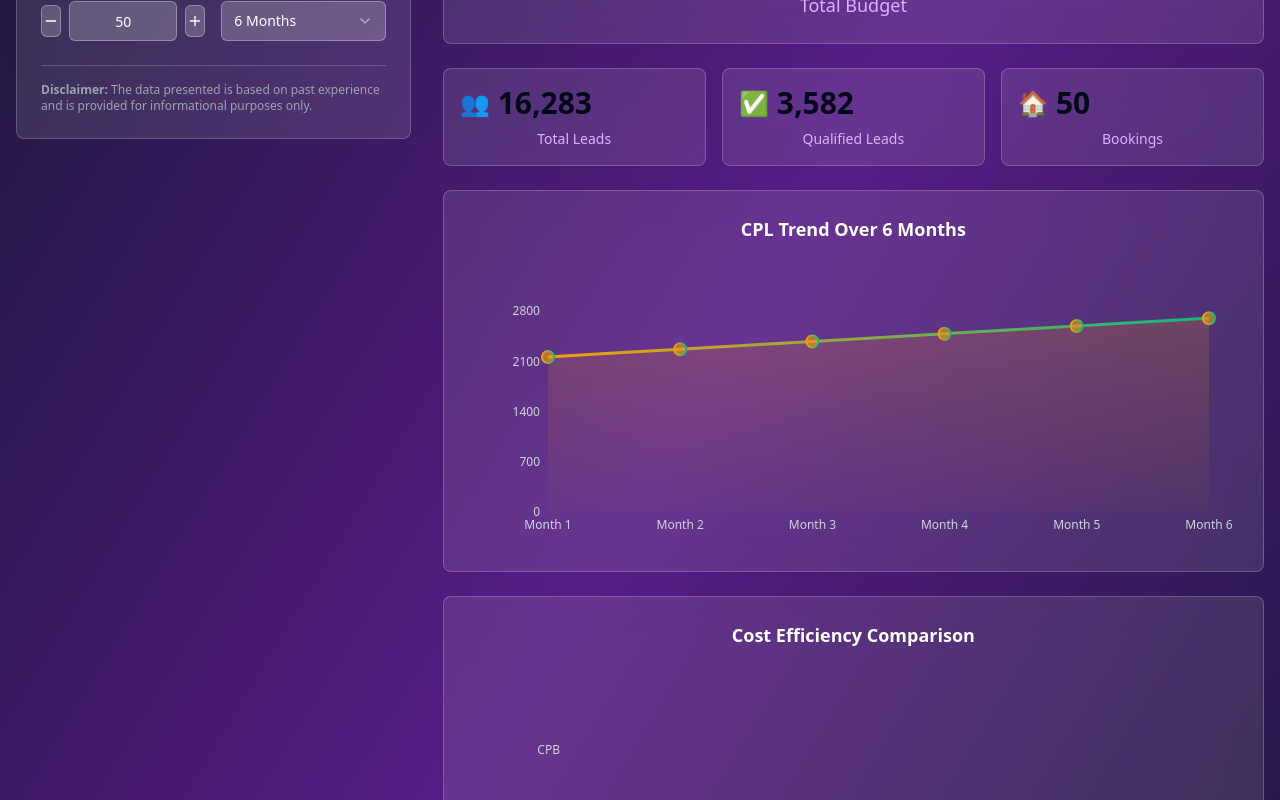
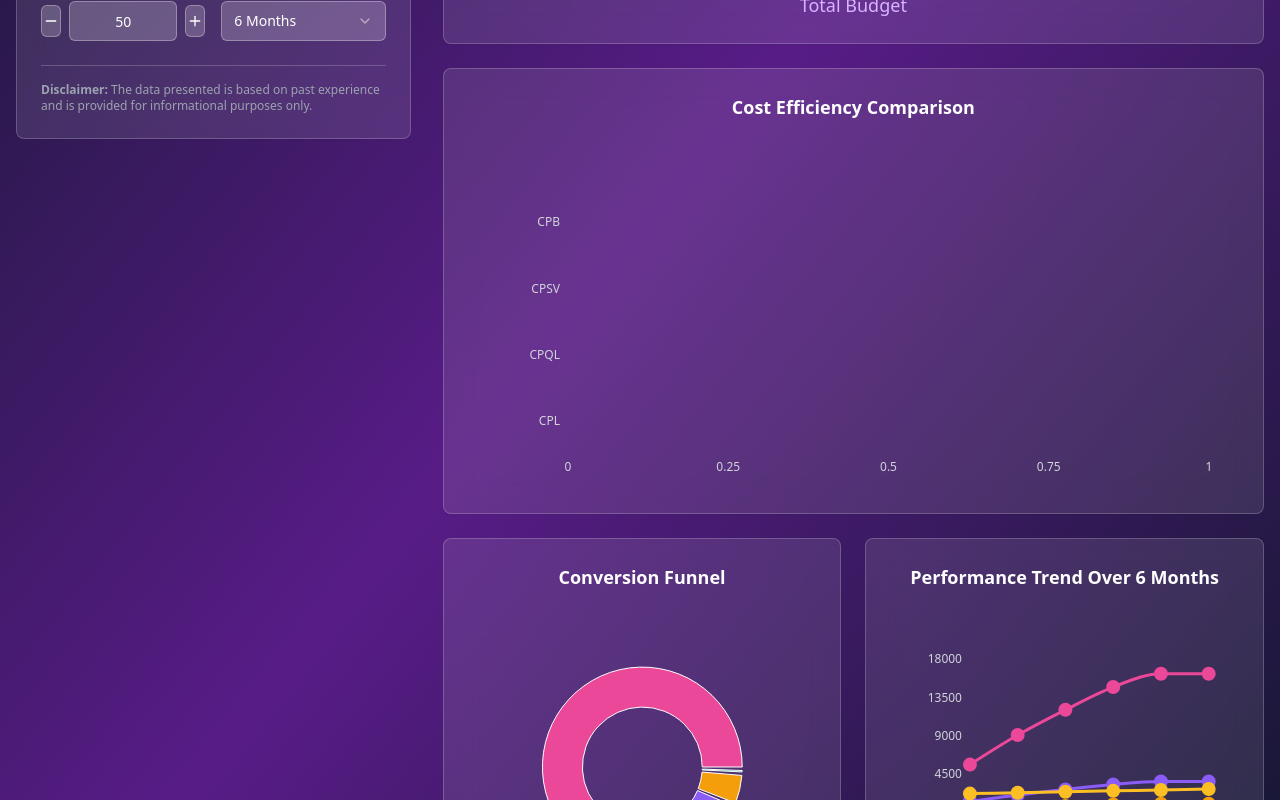
Before and after one commit to Rootcoderafk/realatte-visualizer-chart, a React (Vite) app: page / in a window 1280 px wide. Shown: the part 560-1360 px from the top of the page. Built offline with nearby package versions, Linux system fonts and the light colour scheme.

Commit message:
Refactor: Restore previous design, add CPL
Restore the previous design and add CPL to the performance trend chart.
Modify the cost efficiency comparison chart.

```diff
--- a/src/components/EnhancedCharts.tsx
+++ b/src/components/EnhancedCharts.tsx
@@ -1,8 +1,7 @@
 
-import React, { useState, useEffect } from 'react';
+import React from 'react';
 import { Card, CardContent, CardHeader } from '@/components/ui/card';
-import { PieChart, Pie, Cell, ResponsiveContainer, Tooltip, BarChart, Bar, XAxis, YAxis, LineChart, Line, Legend, Area, AreaChart } from 'recharts';
-import { Users } from 'lucide-react';
+import { PieChart, Pie, Cell, ResponsiveContainer, Tooltip, BarChart, Bar, XAxis, YAxis, LineChart, Line, Legend } from 'recharts';
 
 interface Metrics {
   leads: number;
@@ -24,53 +23,6 @@ interface EnhancedChartsProps {
 
 const COLORS = ['#ec4899', '#8b5cf6', '#f59e0b', '#10b981'];
 
-// Animated Counter Component
-const AnimatedCounter: React.FC<{ value: number; duration?: number; icon?: string }> = ({
-  value,
-  duration = 1500,
-  icon
-}) => {
-  const [count, setCount] = useState(0);
-
-  useEffect(() => {
-    let start = 0;
-    const end = value;
-    const increment = end / (duration / 16);
-
-    const timer = setInterval(() => {
-      start += increment;
-      if (start >= end) {
-        setCount(end);
-        clearInterval(timer);
-      } else {
-        setCount(Math.floor(start));
-      }
-    }, 16);
-
-    return () => clearInterval(timer);
-  }, [value, duration]);
-
-  const getIcon = () => {
-    switch(icon) {
-      case 'leads':
-        return '👥';
-      case 'qualified':
-        return '✅';
-      case 'bookings':
-        return '🏠';
-      default:
-        return '';
-    }
-  };
-
-  return (
-    <div className="flex items-center gap-2">
-      <span className="text-2xl">{getIcon()}</span>
-      <span className="text-3xl font-bold">{count.toLocaleString()}</span>
-    </div>
-  );
-};
-
 const EnhancedCharts: React.FC<EnhancedChartsProps> = ({ metrics, chartData, duration }) => {
   // Data for donut chart showing conversion funnel
   const conversionData = [
@@ -88,8 +40,8 @@ const EnhancedCharts: React.FC<EnhancedChartsProps> = ({ metrics, chartData, dur
     { name: 'CPB', value: metrics.cpb / 1000, color: '#E6E6FA', fullValue: metrics.cpb }
   ];
 
-  // Data for CPL trend line with gradient
-  const cplTrendData = chartData.map((item, index) => ({
+  // Enhanced chart data with CPL trend
+  const enhancedChartData = chartData.map((item, index) => ({
     ...item,
     cpl: metrics.cpl * (1 + (index * 0.05)) // Sample CPL variation over time
   }));
@@ -128,91 +80,8 @@ const EnhancedCharts: React.FC<EnhancedChartsProps> = ({ metrics, chartData, dur
     return null;
   };
 
-  // Custom tooltip for CPL trend line
-  const CustomCPLTooltip = ({ active, payload, label }: any) => {
-    if (active && payload && payload.length) {
-      return (
-        <div className="bg-white/10 backdrop-blur-lg border border-white/20 rounded-lg p-3 text-white">
-          <p className="font-semibold">{label}</p>
-          <p className="text-lg text-yellow-400">CPL: ₹{payload[0].value.toLocaleString()}</p>
-        </div>
-      );
-    }
-    return null;
-  };
-
   return (
     <div className="space-y-6">
-      {/* Animated Counter Tiles */}
-      <div className="grid grid-cols-3 gap-4 mb-6">
-        <Card className="bg-white/10 backdrop-blur-lg border-white/20 text-center">
-          <CardContent className="p-4">
-            <AnimatedCounter value={metrics.leads} icon="leads" />
-            <div className="text-sm text-purple-300 mt-2">Total Leads</div>
-          </CardContent>
-        </Card>
-
-        <Card className="bg-white/10 backdrop-blur-lg border-white/20 text-center">
-          <CardContent className="p-4">
-            <AnimatedCounter value={metrics.qualifiedLeads} icon="qualified" />
-            <div className="text-sm text-purple-300 mt-2">Qualified Leads</div>
-          </CardContent>
-        </Card>
-
-        <Card className="bg-white/10 backdrop-blur-lg border-white/20 text-center">
-          <CardContent className="p-4">
-            <AnimatedCounter value={metrics.bookings} icon="bookings" />
-            <div className="text-sm text-purple-300 mt-2">Bookings</div>
-          </CardContent>
-        </Card>
-      </div>
-
-      {/* CPL Trend Line Chart */}
-      <Card className="bg-white/10 backdrop-blur-lg border-white/20">
-        <CardHeader>
-          <h3 className="text-lg font-bold text-white text-center">CPL Trend Over {duration}</h3>
-        </CardHeader>
-        <CardContent className="p-6">
-          <div className="h-64">
-            <ResponsiveContainer width="100%" height="100%">
-              <AreaChart data={cplTrendData} margin={{ top: 20, right: 30, left: 20, bottom: 5 }}>
-                <defs>
-                  <linearGradient id="cplGradient" x1="0" y1="0" x2="1" y2="0">
-                    <stop offset="0%" stopColor="#f59e0b" />
-                    <stop offset="100%" stopColor="#10b981" />
-                  </linearGradient>
-                  <linearGradient id="areaGradient" x1="0" y1="0" x2="0" y2="1">
-                    <stop offset="0%" stopColor="#f59e0b" stopOpacity={0.3} />
-                    <stop offset="100%" stopColor="#f59e0b" stopOpacity={0.05} />
-                  </linearGradient>
-                </defs>
-                <XAxis
-                  dataKey="month"
-                  axisLine={false}
-                  tickLine={false}
-                  tick={{ fill: '#d1d5db', fontSize: 12 }}
-                />
-                <YAxis
-                  axisLine={false}
-                  tickLine={false}
-                  tick={{ fill: '#d1d5db', fontSize: 12 }}
-                />
-                <Tooltip content={<CustomCPLTooltip />} />
-                <Area
-                  type="monotone"
-                  dataKey="cpl"
-                  stroke="url(#cplGradient)"
-                  fill="url(#areaGradient)"
-                  strokeWidth={3}
-                  dot={{ fill: '#f59e0b', strokeWidth: 2, r: 6 }}
-                  animationDuration={2000}
-                />
-              </AreaChart>
-            </ResponsiveContainer>
-          </div>
-        </CardContent>
-      </Card>
-
       {/* Cost Efficiency Comparison - Enhanced */}
       <Card className="bg-white/10 backdrop-blur-lg border-white/20" style={{ backgroundColor: 'rgba(255, 249, 230, 0.1)' }}>
         <CardHeader>
@@ -306,7 +175,7 @@ const EnhancedCharts: React.FC<EnhancedChartsProps> = ({ metrics, chartData, dur
           </CardContent>
         </Card>
 
-        {/* Enhanced Timeline Chart */}
+        {/* Enhanced Timeline Chart with CPL */}
         <Card className="bg-white/10 backdrop-blur-lg border-white/20">
           <CardHeader>
             <h3 className="text-lg font-bold text-white text-center">
@@ -316,7 +185,7 @@ const EnhancedCharts: React.FC<EnhancedChartsProps> = ({ metrics, chartData, dur
           <CardContent className="p-6">
             <div className="h-64">
               <ResponsiveContainer width="100%" height="100%">
-                <LineChart data={chartData} margin={{ top: 20, right: 30, left: 20, bottom: 5 }}>
+                <LineChart data={enhancedChartData} margin={{ top: 20, right: 30, left: 20, bottom: 5 }}>
                   <XAxis
                     dataKey="month"
                     axisLine={false}
@@ -376,6 +245,15 @@ const EnhancedCharts: React.FC<EnhancedChartsProps> = ({ metrics, chartData, dur
                     name="Bookings"
                     animationDuration={1500}
                   />
+                  <Line
+                    type="monotone"
+                    dataKey="cpl"
+                    stroke="#fbbf24"
+                    strokeWidth={3}
+                    dot={{ fill: '#fbbf24', strokeWidth: 2, r: 6 }}
+                    name="CPL"
+                    animationDuration={1500}
+                  />
                 </LineChart>
               </ResponsiveContainer>
             </div>
```
